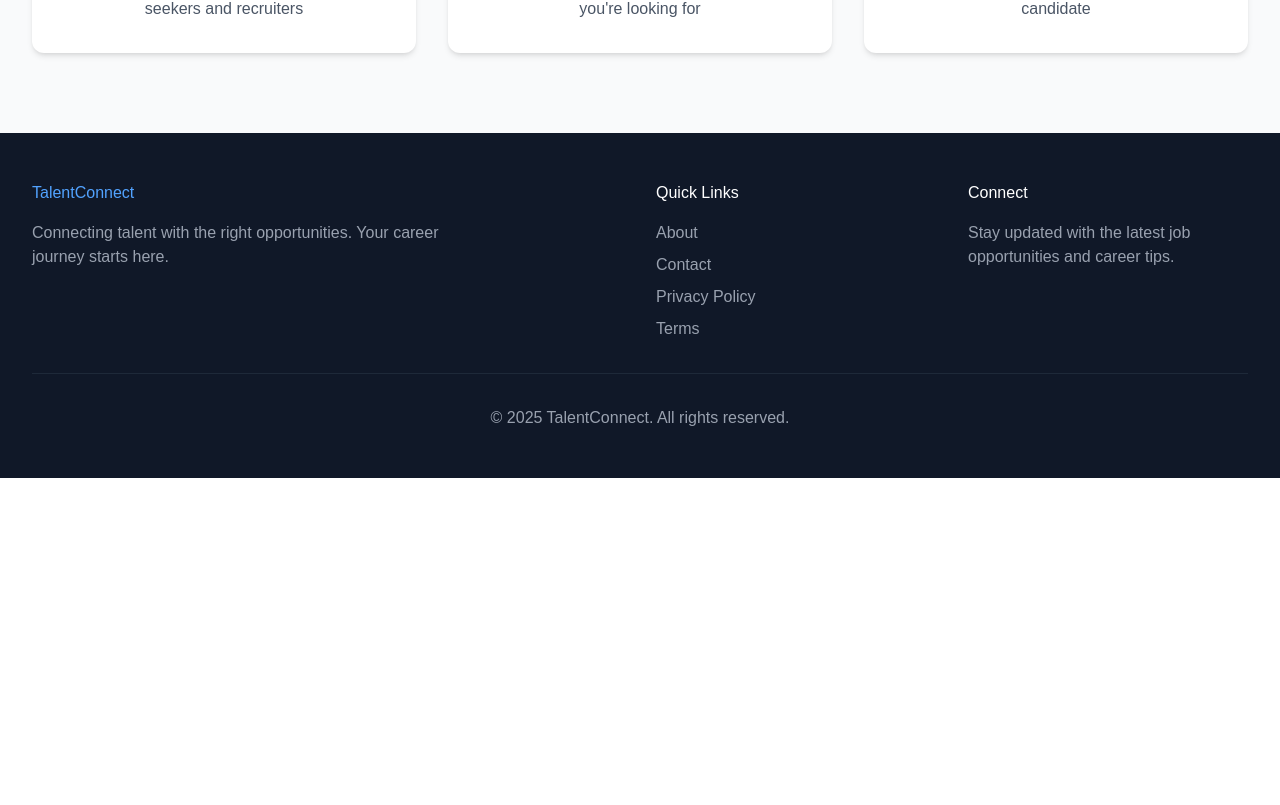
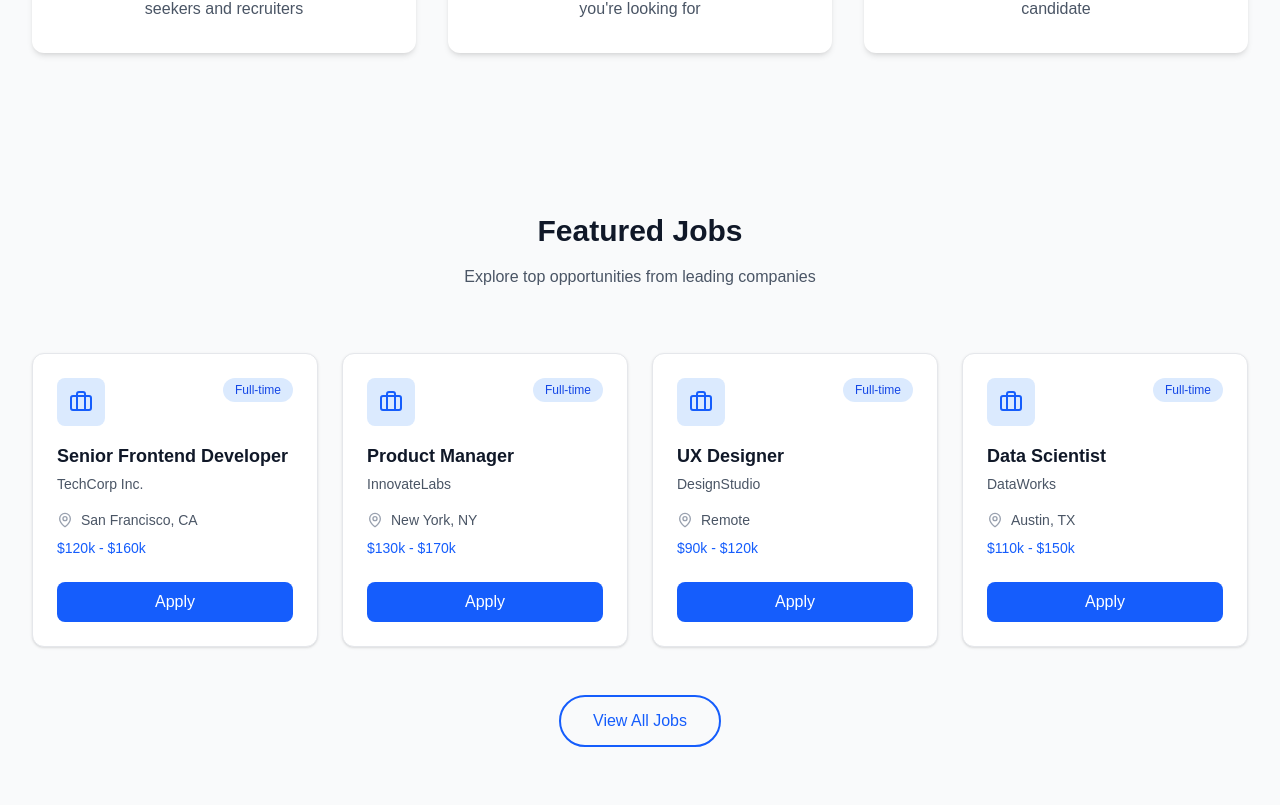
Before and after one commit to Azwin-1997/TalentConnect, a Next.js app: page / in a window 1280 px wide. Shown: the part 1375-2180 px from the top of the page. Before the commit the page ends 1853 px from the top, so only its background shows below. Built offline with nearby package versions, Linux system fonts and the light colour scheme.

Commit message:
Created featured jobs section

```diff
--- /dev/null
+++ b/app/components/FeaturedJobsSection.tsx
@@ -0,0 +1,112 @@
+import Link from "next/link";
+import { MapPin, Briefcase } from "lucide-react";
+
+const featuredJobs = [
+  {
+    id: 1,
+    title: "Senior Frontend Developer",
+    company: "TechCorp Inc.",
+    location: "San Francisco, CA",
+    type: "Full-time",
+    salary: "$120k - $160k",
+  },
+  {
+    id: 2,
+    title: "Product Manager",
+    company: "InnovateLabs",
+    location: "New York, NY",
+    type: "Full-time",
+    salary: "$130k - $170k",
+  },
+  {
+    id: 3,
+    title: "UX Designer",
+    company: "DesignStudio",
+    location: "Remote",
+    type: "Full-time",
+    salary: "$90k - $120k",
+  },
+  {
+    id: 4,
+    title: "Data Scientist",
+    company: "DataWorks",
+    location: "Austin, TX",
+    type: "Full-time",
+    salary: "$110k - $150k",
+  },
+];
+
+export function FeaturedJobsSection() {
+  return (
+    <section className="py-20 px-4 sm:px-6 lg:px-8 bg-gray-50">
+      <div className="max-w-7xl mx-auto">
+        {/* Section Header */}
+        <div className="text-center mb-16">
+          <h2 className="text-3xl font-bold text-gray-900 mb-4">
+            Featured Jobs
+          </h2>
+          <p className="text-gray-600 max-w-2xl mx-auto">
+            Explore top opportunities from leading companies
+          </p>
+        </div>
+
+        {/* Job Cards */}
+        <div className="grid md:grid-cols-2 lg:grid-cols-4 gap-6">
+          {featuredJobs.map((job) => (
+            <div
+              key={job.id}
+              className="bg-white border border-gray-200 rounded-xl p-6 shadow-sm hover:shadow-xl transition"
+            >
+              {/* Card Header */}
+              <div className="flex items-start justify-between mb-4">
+                <div className="w-12 h-12 bg-blue-100 rounded-lg flex items-center justify-center">
+                  <Briefcase className="w-6 h-6 text-blue-600" />
+                </div>
+
+                <span className="text-xs font-medium bg-blue-100 text-blue-700 px-3 py-1 rounded-full">
+                  {job.type}
+                </span>
+              </div>
+
+              <h3 className="text-lg font-semibold text-gray-900 mb-1">
+                {job.title}
+              </h3>
+              <p className="text-sm text-gray-600 mb-4">
+                {job.company}
+              </p>
+
+              {/* Card Content */}
+              <div className="space-y-2 text-sm text-gray-600 mb-6">
+                <div className="flex items-center gap-2">
+                  <MapPin className="w-4 h-4 text-gray-400" />
+                  {job.location}
+                </div>
+                <p className="text-blue-600 font-medium">
+                  {job.salary}
+                </p>
+              </div>
+
+              {/* Card Footer */}
+              <Link
+                href="/login"
+                className="block text-center bg-blue-600 hover:bg-blue-700 text-white rounded-lg py-2 font-medium transition"
+              >
+                Apply
+              </Link>
+            </div>
+          ))}
+        </div>
+
+        {/* View All Jobs */}
+        <div className="text-center mt-12">
+          <Link
+            href="/login"
+            className="inline-block border-2 border-blue-600 text-blue-600 hover:bg-blue-50 rounded-full px-8 py-3 font-medium transition"
+          >
+            View All Jobs
+          </Link>
+        </div>
+      </div>
+    </section>
+  );
+}
--- a/app/page.tsx
+++ b/app/page.tsx
@@ -1,6 +1,7 @@
 import { HeroSection } from "./components/HeroSection";
 import { JobSearchPreview } from "./components/JobSearchPreview";
 import { HowItWorksSection } from "./components/HowItWorksSection";
+import { FeaturedJobsSection } from "./components/FeaturedJobsSection";
 
 export default function HomePage() {
   return (
@@ -8,6 +9,7 @@ export default function HomePage() {
       <HeroSection />
       <JobSearchPreview />
       <HowItWorksSection />
+      <FeaturedJobsSection />
     </>
   );
 }
```
